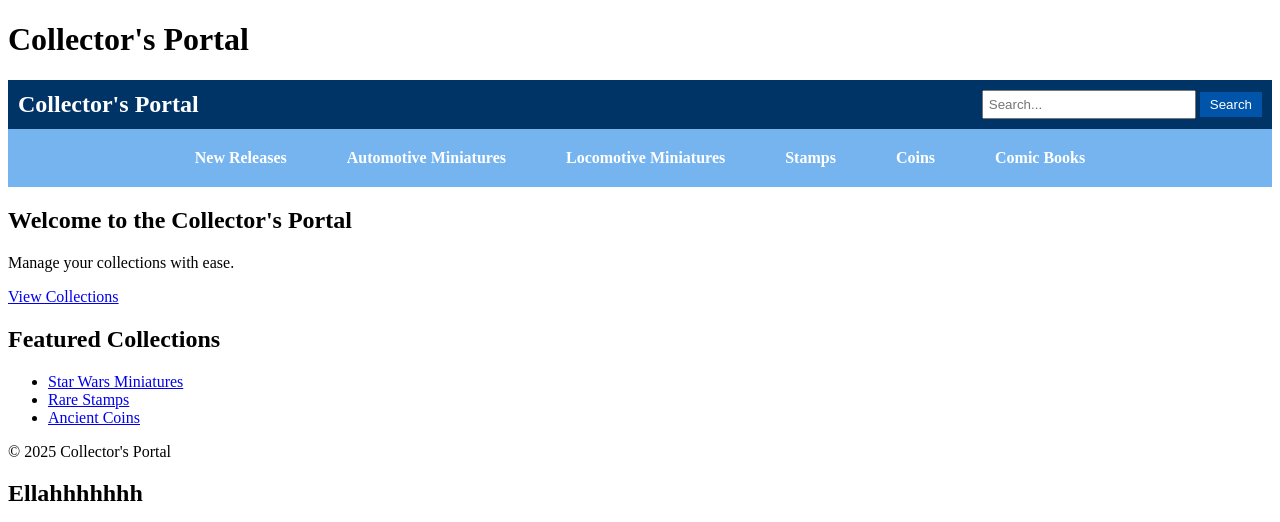
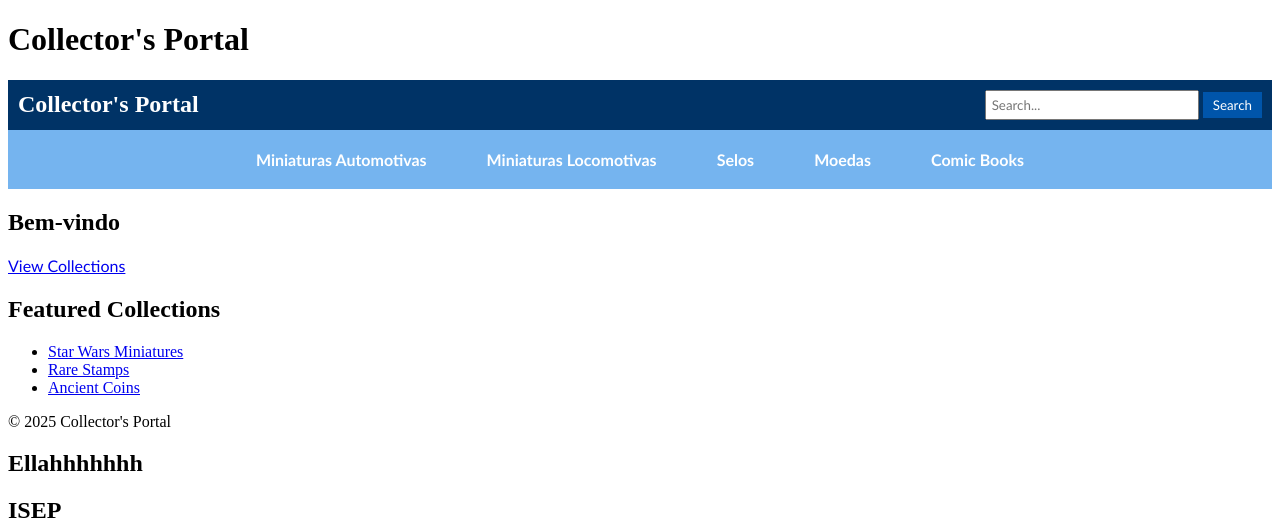
Before and after one commit to ellahf/SINF1_2025-G3, a PHP site: page /html/index.html in a window 1280 px wide. Shown: the top 522 px of the page. Run offline with PHP 8.4, Linux system fonts and the light colour scheme.

Commit message:
Mensagem do commit

```diff
--- a/css/styles.css
+++ b/css/styles.css
@@ -3,7 +3,7 @@
 }
 
 .h2 {
-    font: Calibri;
+    font-family: Calibri;
 }
 
 .top-bar {
@@ -22,11 +22,13 @@
 
 .search-bar {
     margin-left: auto; /* Pushes the search bar to the right */
+    font-family: Calibri;
 }
 
 .search-bar input {
     padding: 5px;
     width: 200px;
+    font-family: Calibri;
 }
 
 .search-bar button {
@@ -35,11 +37,13 @@
     color: white;
     border: none;
     cursor: pointer;
+    font-family: Calibri;
 }
 
 .navbar {
     background-color: #75b4ef;
     padding: 10px 0;
+    font-family: Calibri;
 }
 
 .nav-links {
@@ -98,3 +102,8 @@
 .nav-item:hover .dropdown-menu {
     display: block;
 }
+
+.below-navbar a {
+    font-family: Calibri;
+    margin-left: auto;
+}
--- a/html/index.html
+++ b/html/index.html
@@ -21,46 +21,30 @@
             <nav class="navbar">
                 <ul class="nav-links">
                     <li class="nav-item dropdown">
-                        <a href="#">New Releases</a>
+                        <a href="colecoes/miniaturasAuto.html">Miniaturas Automotivas</a>
                     </li>
                     <li class="nav-item dropdown">
-                        <a href="#">Automotive Miniatures</a>
-                        <ul class="dropdown-menu">
-                            <li><a href="#"></a></li>
-                            <li><a href="#"></a></li>
-                            <li><a href="#"></a></li>
-                        </ul>
+                        <a href="colecoes/miniaturasLocomotivas.html">Miniaturas Locomotivas</a>
                     </li>
                     <li class="nav-item dropdown">
-                        <a href="#">Locomotive Miniatures</a>
-                        <ul class="dropdown-menu">
-                            <li><a href="#"></a></li>
-                            <li><a href="#"></a></li>
-                            <li><a href="#"></a></li>
-                        </ul>
+                        <a href="colecoes/selos.html">Selos</a>
                     </li>
                     <li class="nav-item dropdown">
-                        <a href="#">Stamps</a>
+                        <a href="colecoes/moedas.html">Moedas</a>
                     </li>
                     <li class="nav-item dropdown">
-                        <a href="#">Coins</a>
-                    </li>
-                    <li class="nav-item dropdown">
-                        <a href="#">Comic Books</a>
-                        <ul class="dropdown-menu">
-                            <li><a href="#"></a></li>
-                            <li><a href="#"></a></li>
-                            <li><a href="#"></a></li>
-                        </ul>
+                        <a href="colecoes/comicBooks.html">Comic Books</a>
                     </li>
                 </ul>
             </nav>
         </header>
 
         <main>
-            <h2>Welcome to the Collector's Portal</h2>
-            <p>Manage your collections with ease.</p>
-            <a href="collections.html" class="button">View Collections</a>
+            <div class="below-navbar">
+                <h2>Bem-vindo</h2>
+                <a href="collections.html" class="button">View Collections</a>
+            </div>
+
         </main>
 
         <section>
```
Also changed, not shown: html/colecoes/comicBooks.html (added), html/colecoes/miniaturasAuto.html (added), html/colecoes/miniaturasLocomotivas.html (added), html/colecoes/moedas.html (added), html/colecoes/selos.html (added).
